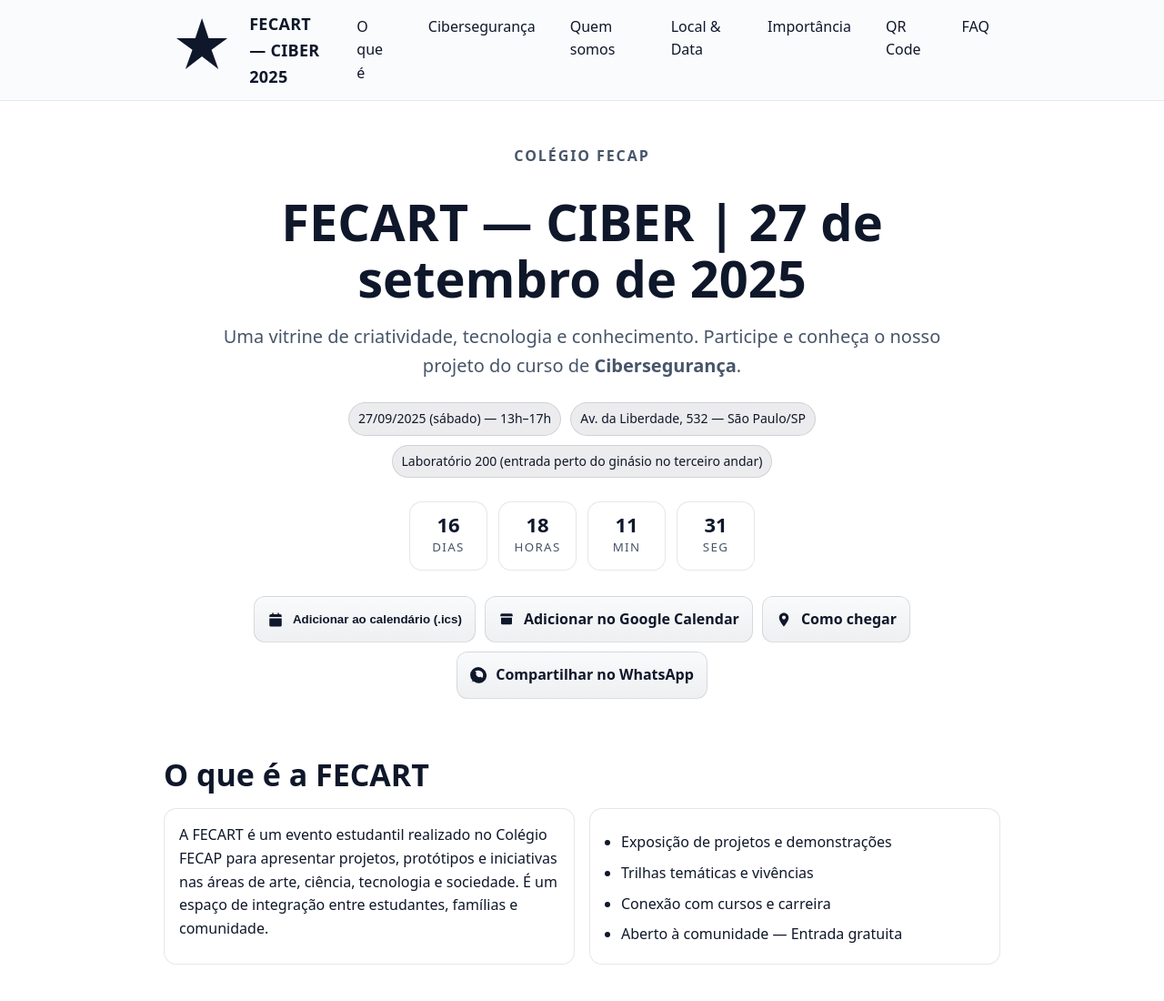
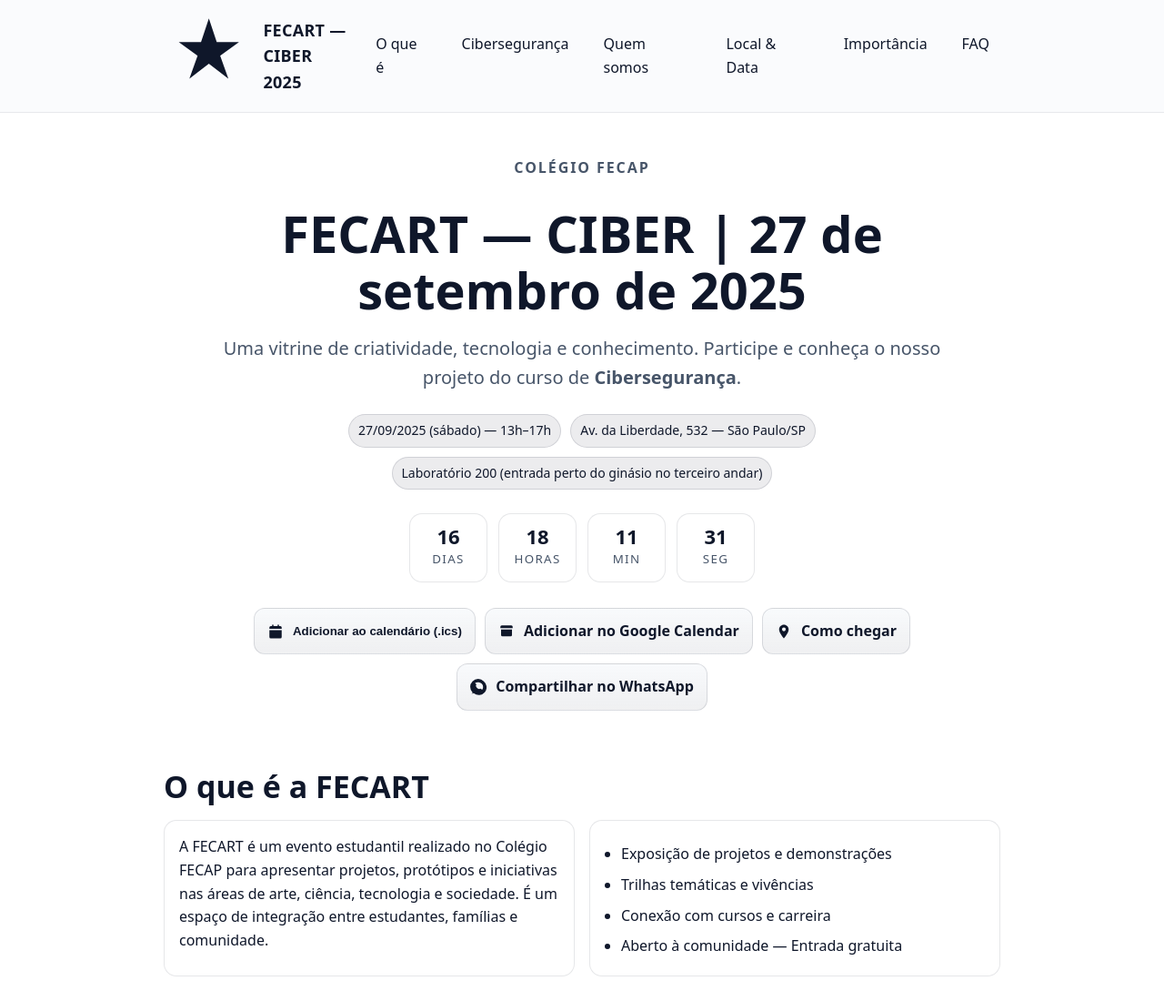
Before and after one commit to senyurah/site, a plain HTML site: page index.html in a window 1280 px wide. Shown: the top 1100 px of the page at 91% size. Drawn offline with Linux system fonts and the light colour scheme.

```diff
--- a/index.html
+++ b/index.html
@@ -159,7 +159,6 @@
           <li><a href="#quem-somos">Quem somos</a></li>
           <li><a href="#local">Local & Data</a></li>
           <li><a href="#importancia">Importância</a></li>
-          <li><a href="#qrcode">QR Code</a></li>
           <li><a href="#faq">FAQ</a></li>
         </ul>
       </nav>
```
